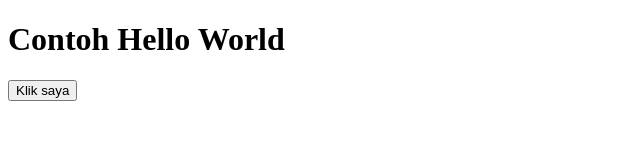
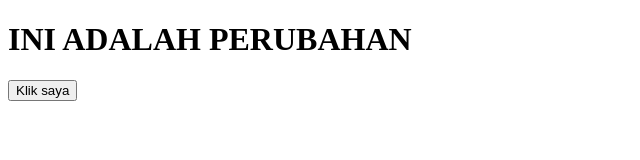
Before and after one commit to defan12/pro, a plain HTML site: page index.html in a window 1280 px wide. Shown: the whole page, without its empty margins (0-640 px from the left). Drawn offline with Linux system fonts and the light colour scheme.

Commit message:
Update index.html

```diff
--- a/index.html
+++ b/index.html
@@ -3,7 +3,7 @@
 <head>
     <meta charset="UTF-8">
     <meta name="viewport" content="width=device-width, initial-scale=1.0">
-    <title>Hello World</title>
+    <title>BERUBAG</title>
     <script>
         function showMessage() {
             alert("Hello, World!");
@@ -11,7 +11,7 @@
     </script>
 </head>
 <body>
-    <h1>Contoh Hello World</h1>
+    <h1>INI ADALAH PERUBAHAN</h1>
     <button onclick="showMessage()">Klik saya</button>
 </body>
 </html>
```
